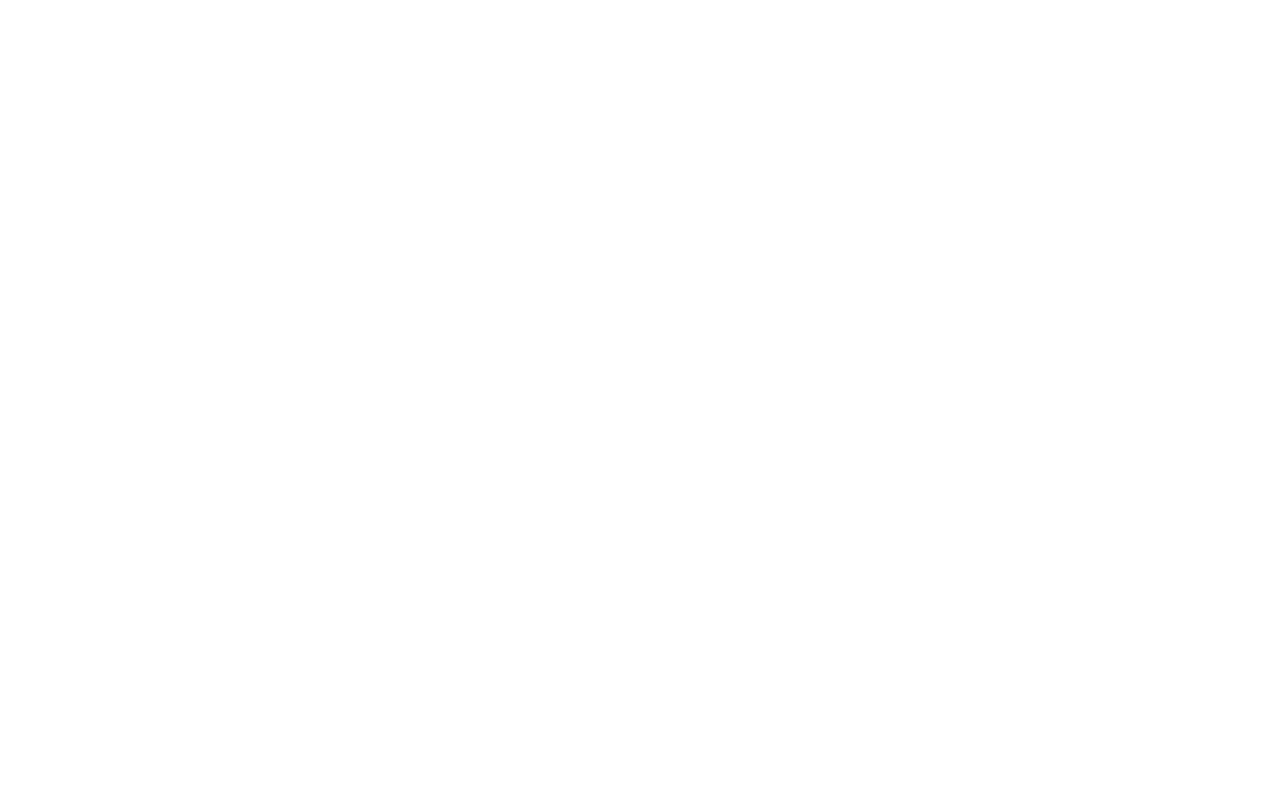
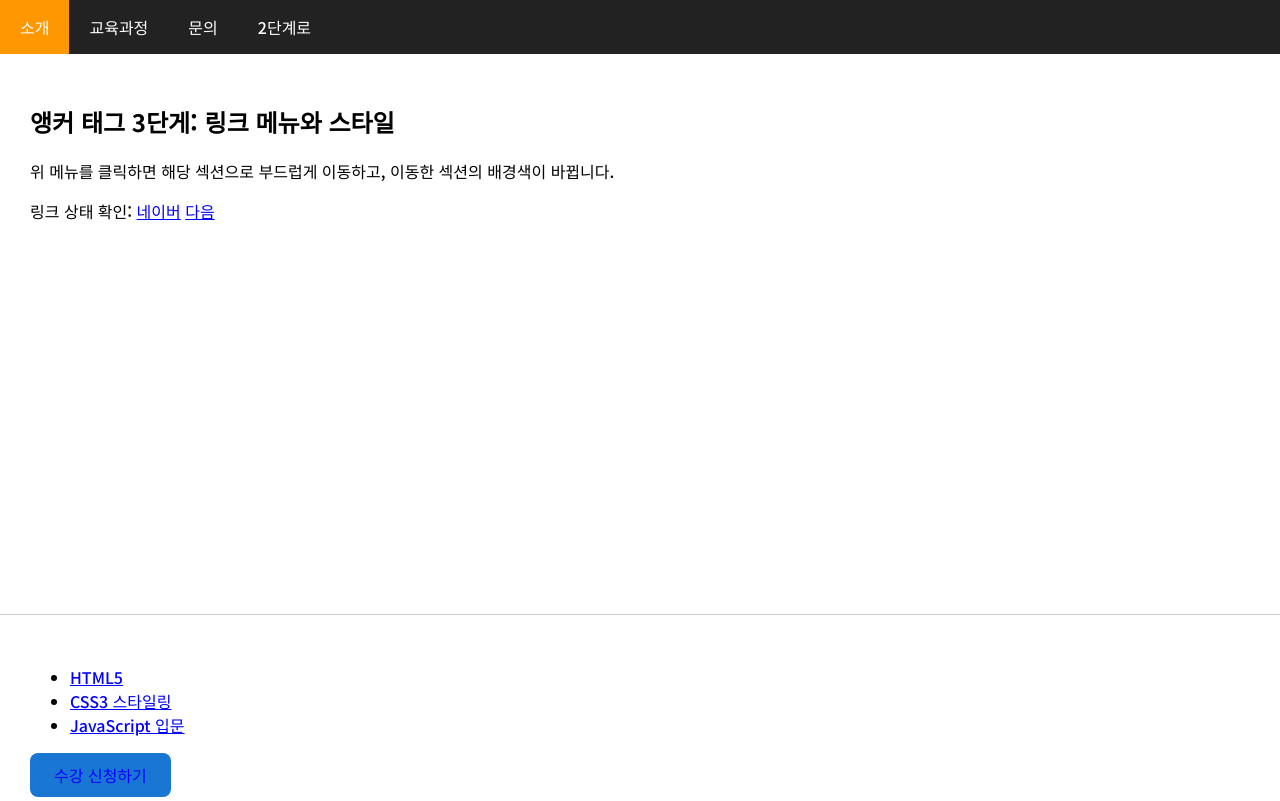
Before and after one commit to hae0on/DSC-Web-project, a plain HTML site: page html/test10-3.html in a window 1280 px wide. Shown: the top 801 px of the page. Drawn offline with Linux system fonts and the light colour scheme.

Commit message:
디스플레이

```diff
--- /dev/null
+++ b/css/test10-3.css
@@ -0,0 +1,80 @@
+@charset "UTF-8";
+@import url('https://fonts.googleapis.com/css2?family=Noto+Sans+KR:wght@100..900&display=swap');
+
+/* 내부 페이지 스크롤 시 부드럽게 위아래 이동 */
+html{
+    scroll-behavior: smooth;
+}
+
+/* 전체 글꼴 Noto Sans 적용, 여백 0px */
+body{
+    font-family: "Noto Sans KR", sans-serif;
+    font-optical-sizing: auto;
+    font-weight: 500;
+    font-style: normal;
+    margin: 0px;
+}
+
+/* 상단 메뉴 ul > li > a 구조 */
+nav{
+    position: sticky;
+    top: 0;
+    background-color: #222;
+}
+nav ul{
+    list-style-type: none; /* 목록 점 없애기 */
+    margin: 0px;
+    padding: 0px;
+    display: flex; /* 가로 메뉴 */
+}
+
+nav a{
+    display: block;
+    padding: 15px 20px;
+    color: white;
+    text-decoration: none; /* 밑줄 없애기 */
+}
+nav a:hover{
+    background-color: #ff9800;
+}
+
+/* 링크의 4가지 상태 (순서: L-V-H-A) */
+.content a:link{
+    color: blue;
+}
+.content a:visited{
+    color: purple;
+}
+.content a:hover{
+    color: red;
+    text-decoration: underline wavy;
+}
+.content a:active{
+    color: orange;
+}
+
+/* 버튼 모양 링크 */
+a.btn{
+    display: inline-block;
+    padding: 10px 24px;
+    background: #1976d2;
+    color: white;
+    text-decoration: none;
+    border-radius: 8px;
+}
+
+a.btn:hover{
+    background-color: #0d47a1;
+}
+
+/* 섹션 공통 */
+section{
+    min-height: 500px;
+    padding: 30px;
+    border-bottom: 1px solid #ccc;
+}
+
+/* 선택된 섹션을 배경색 적용해 도드라지게 보이기 */
+section:target{
+    background-color: #fff8e1;
+}
--- a/html/test10-3.html
+++ b/html/test10-3.html
@@ -3,9 +3,46 @@
 <head>
     <meta charset="UTF-8">
     <meta name="viewport" content="width=device-width, initial-scale=1.0">
-    <title>Document</title>
+    <title>앵커 태그 3단계 - 링크 메뉴와 스타일</title>
+    <link rel="stylesheet" href="../css/test10-3.css">
 </head>
+
 <body>
+    <!-- 상단 메뉴 -->
+     <nav>
+        <ul>
+            <li><a href="#intro">소개</a></li>
+            <li><a href="#coures">교육과정</a></li>
+            <li><a href="#contact">문의</a></li>
+            <li><a href="test10-2.html">2단계로</a></li>
+        </ul>
+     </nav>
 
+     <section id="intro" class="content">
+        <h1>앵커 태그 3단게: 링크 메뉴와 스타일</h1>
+        <p>위 메뉴를 클릭하면 해당 섹션으로 부드럽게 이동하고, 이동한 섹션의 배경색이 바뀝니다.</p>
+        <p>
+            링크 상태 확인:
+            <a href="https://www.naver.com" target="_blank" rel="noopener noreferrer">네이버</a>
+            <a href="https://www.daum.net" target="_blank" rel="noopener noreferrer">다음</a>
+        </p>
+     </section>
+
+     <section id="coures" class="content">
+        <h2></h2>
+        <ul>
+            <li><a href="coures">HTML5</a></li>
+            <li><a href="coures">CSS3 스타일링</a></li>
+            <li><a href="coures">JavaScript 입문</a></li>
+        </ul>
+        <P><a href="contact" class="btn">수강 신청하기</a></P>
+     </section>
+
+     <section id="contact">
+        <h2>문의</h2>
+        <p><a href="mailto:starry0428@gmail.com?subject=수강%20신청" class="btn">📧이메일 문의</a></p>
+        <p><a href="tel:010-8984-3082" class="btn">☎️전화 문의</a></p>
+        <p><a href="#intro">🔝맨 위로 이동</a></p>
+     </section>
 </body>
 </html>
```
Also changed, not shown: html/test13.html (added, +40 -0 lines).
